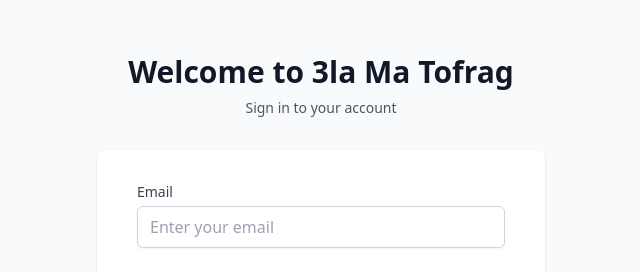
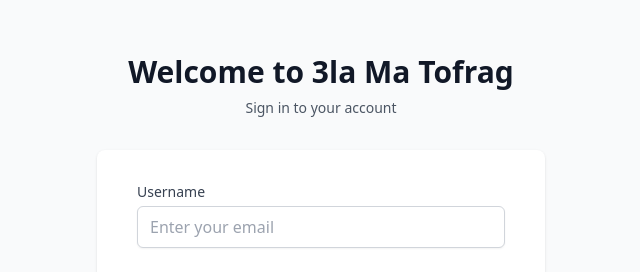
Before and after one commit to AmrKhaled35/ToDo_Dashboard, a React (Vite) app in the folder Client/: page /login in a window 1280 px wide. Shown: the part 115-387 px from the top of the page, without its empty margins (319-959 px from the left). Built offline with nearby package versions, Linux system fonts and the light colour scheme.

Commit message:
Edits : Sign in

```diff
--- a/Client/src/pages/Login.tsx
+++ b/Client/src/pages/Login.tsx
@@ -49,7 +49,7 @@ const Login: React.FC = () => {
         <div className="bg-white dark:bg-gray-800 py-8 px-4 shadow sm:rounded-lg sm:px-10">
           <form className="space-y-6" onSubmit={handleSubmit}>
             <Input
-              label="Email"
+              label="Username"
               type="text"
               value={email}
               onChange={(e) => setEmail(e.target.value)}
```
